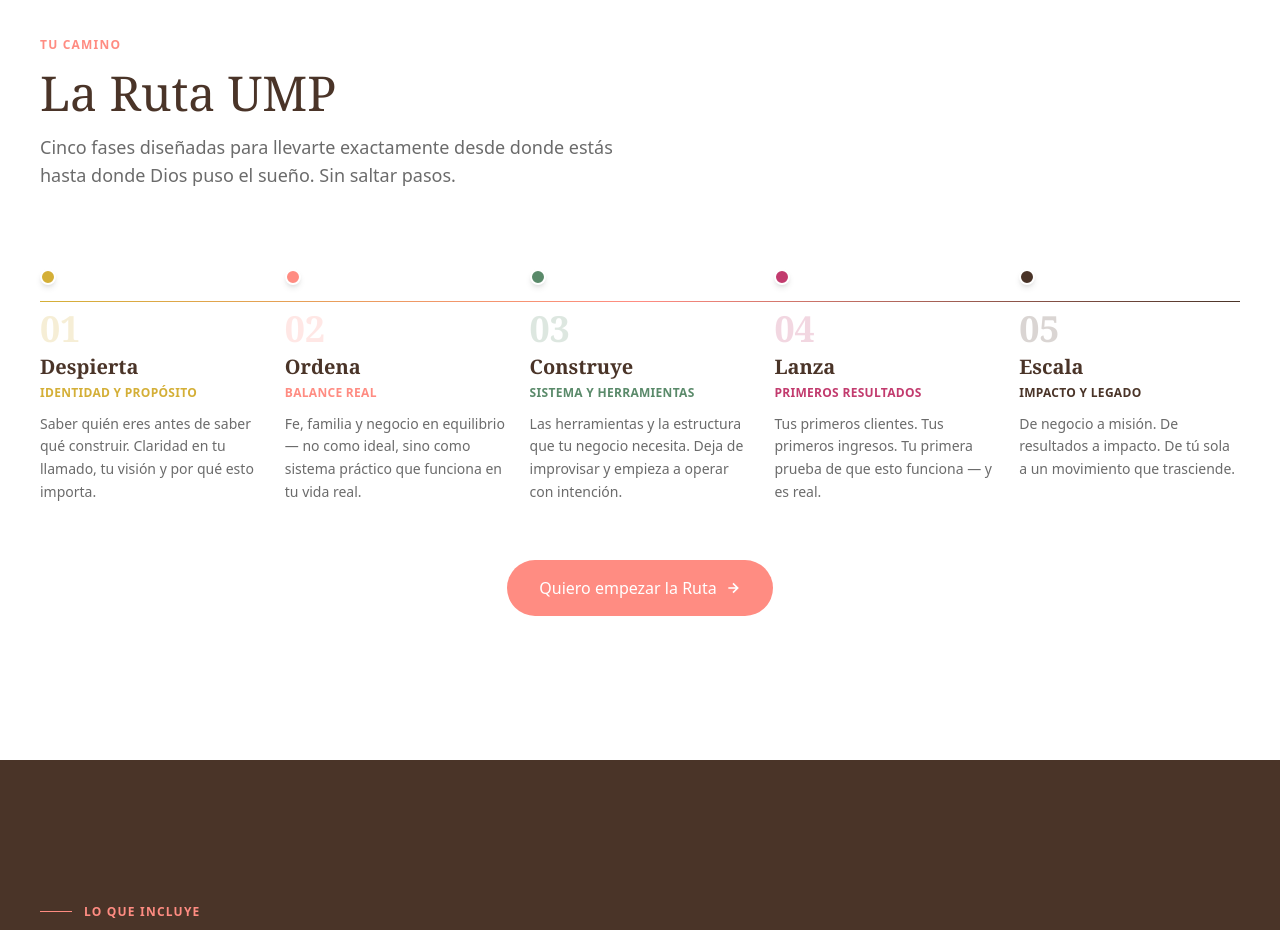
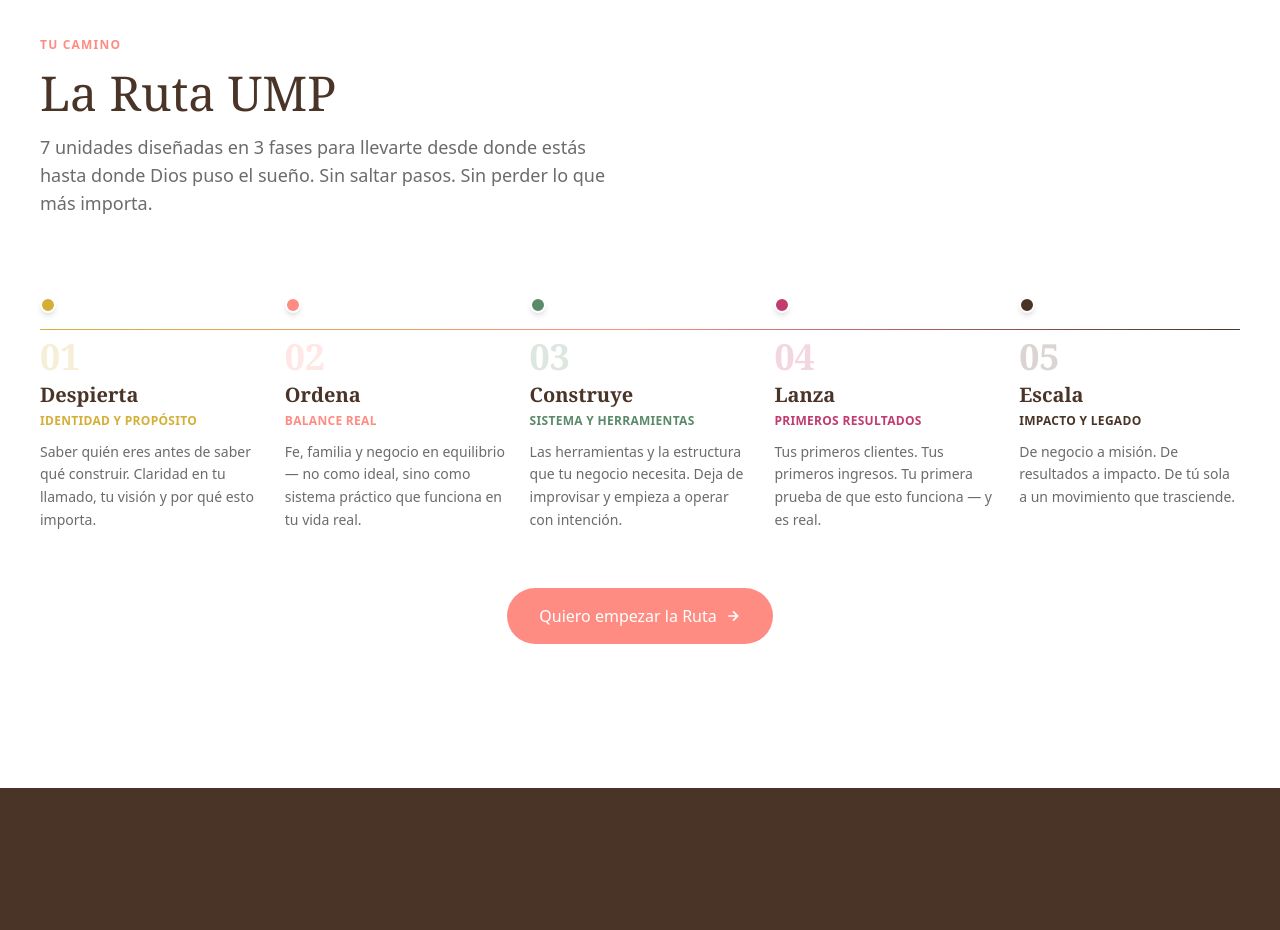
Before and after one commit to stephannymanrey/ump-landing, a React app: page / in a window 1280 px wide. Shown: the part 5240-6170 px from the top of the page. Built offline with nearby package versions, Linux system fonts and the light colour scheme; the HTML template or start-up script is replaced by a standard one.

Commit message:
update: texto Ruta UMP — 7 unidades en 3 fases

```diff
--- a/src/components/RutaSection.jsx
+++ b/src/components/RutaSection.jsx
@@ -55,8 +55,8 @@ export default function RutaSection() {
           <p className="section-eyebrow">Tu camino</p>
           <h2 className="section-title mt-2">La Ruta UMP</h2>
           <p className="section-sub mt-4 max-w-xl">
-            Cinco fases diseñadas para llevarte exactamente desde donde estás
-            hasta donde Dios puso el sueño. Sin saltar pasos.
+            7 unidades diseñadas en 3 fases para llevarte desde donde estás
+            hasta donde Dios puso el sueño. Sin saltar pasos. Sin perder lo que más importa.
           </p>
         </motion.div>
 
```
